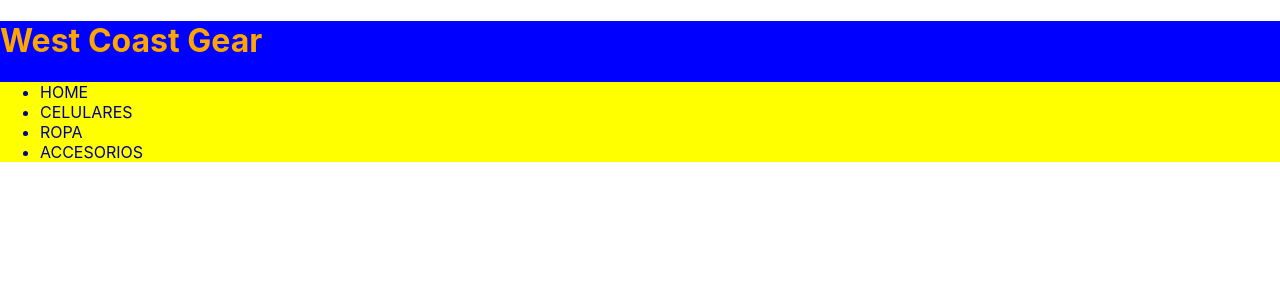
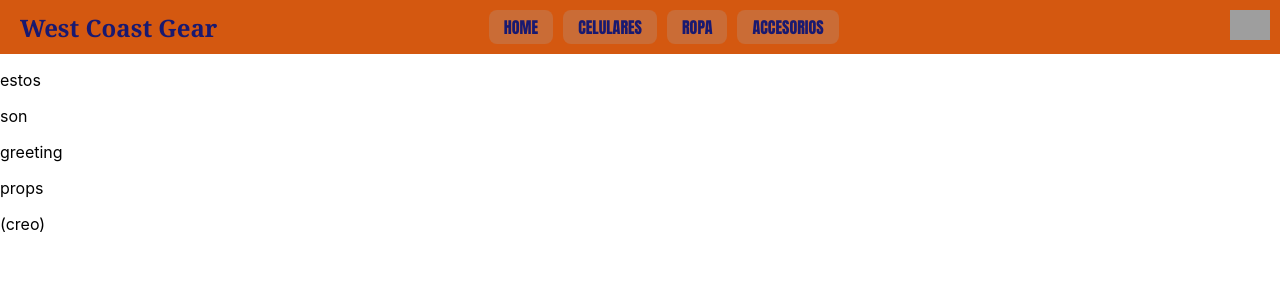
Before and after one commit to blosck/WestCoastPerez, a React (Create React App) app: page / in a window 1280 px wide. Shown: the top 300 px of the page. Built offline with nearby package versions, Linux system fonts and the light colour scheme; grey boxes are pictures that could not be loaded.

Commit message:
se agregan estilos los componentes, se incorporas componentes greeting components y el carrito al final del navbar

```diff
--- a/src/App.js
+++ b/src/App.js
@@ -1,9 +1,13 @@
 import './App.css';
-import NavBar from './components/NavBar'
+import NavBar from './components/NavBar';
+import Greeting from './components/ItemListContainer'
 
 function App() {
   return (
-    <NavBar />
+    <>
+      <NavBar/>
+      <Greeting greetings= {["estos", "son", "greeting", "props", "(creo)"]}/>
+    </>
   );
 }
 
--- /dev/null
+++ b/src/components/CartWidget.js
@@ -0,0 +1,7 @@
+export function Cart(){
+    return(
+        <div className="app">
+            <img className="cart" src="https://th.bing.com/th/id/R.d01f6a524827d080143ba7b6a4fd2961?rik=aJBXoRURTks1yw&riu=http%3a%2f%2fpurepng.com%2fpublic%2fuploads%2flarge%2fpurepng.com-shopping-cartshoppingcarttrolleycarriagebuggysupermarkets-1421526532323sy0um.png&ehk=mop8QmM6l%2b01ngtsCNr1Du8xLFAEsLSD6dd8xLJDy%2b8%3d&risl=&pid=ImgRaw&r=0"/>
+        </div>
+    )
+}
--- /dev/null
+++ b/src/components/ItemListContainer.js
@@ -0,0 +1,16 @@
+import React from 'react'
+import "../styles/nav.css";
+
+const ListItemContainer = (props) => {
+    return (
+        <>
+            <p className="parrafo">{props.greetings[0]}</p>
+            <p className="parrafo">{props.greetings[1]}</p>
+            <p className="parrafo">{props.greetings[2]}</p>
+            <p className="parrafo">{props.greetings[3]}</p>
+            <p className="parrafo">{props.greetings[4]}</p>
+        </>
+    )
+}
+
+export default ListItemContainer
--- a/src/components/NavBar.js
+++ b/src/components/NavBar.js
@@ -1,28 +1,18 @@
-const style1 = {
-    height: "100",
-    backgroundColor: "blue",
-    color: "orange"
-}
-
-const style2 = {
-    height: "70",
-    backgroundColor: "yellow",
-    color: "darkblue"
-}
+import {Cart} from "./CartWidget";
+import "../styles/nav.css";
 
 function NavBar(){
     return(
-        <div className="app" style={style1}>
-            <header className="brand">
+        <div className="app">
+            <nav className="navegationBar">
                 <h1 className="brand__name">West Coast Gear</h1>
-            </header>
-            <nav className="navegationBar" style={style2}>
                 <ul className="navegationBar__container">
                     <li className="navegationBar__item">HOME</li>
                     <li className="navegationBar__item">CELULARES</li>
                     <li className="navegationBar__item">ROPA</li>
                     <li className="navegationBar__item">ACCESORIOS</li>
                 </ul>
+                <Cart/>
             </nav>
         </div>
     )
--- /dev/null
+++ b/src/styles/nav.css
@@ -0,0 +1,41 @@
+.app{
+    margin: 0;
+}
+
+.navegationBar{
+    display: flex;
+    align-items: center;
+    background-color: rgb(212, 88, 16);
+    justify-content: space-between;
+}
+
+.brand__name{
+    display: flex;
+    color: midnightblue;
+    margin: 10px 20px;
+    width: auto;
+    font-family: Cambria, Cochin, Georgia, Times, 'Times New Roman', serif;
+}
+
+.navegationBar__container{
+    display: flex;
+    flex-direction: row;
+    align-items: center;
+    padding: 0;
+    color: midnightblue;
+    list-style-type: none;
+    font-family: Impact, Haettenschweiler, 'Arial Narrow Bold', sans-serif;
+    margin: 5px 15px;
+}
+
+.navegationBar__item{
+    background-color: rgb(202, 108, 54);
+    margin: 5px;
+    padding: 5px 15px;
+    border-radius: .5em;
+}
+
+.cart{
+    height: 30px;
+    margin: 10px 10px 10px 140px;
+}
```
Also changed, not shown: src/images/shopping-cart.png (added).
